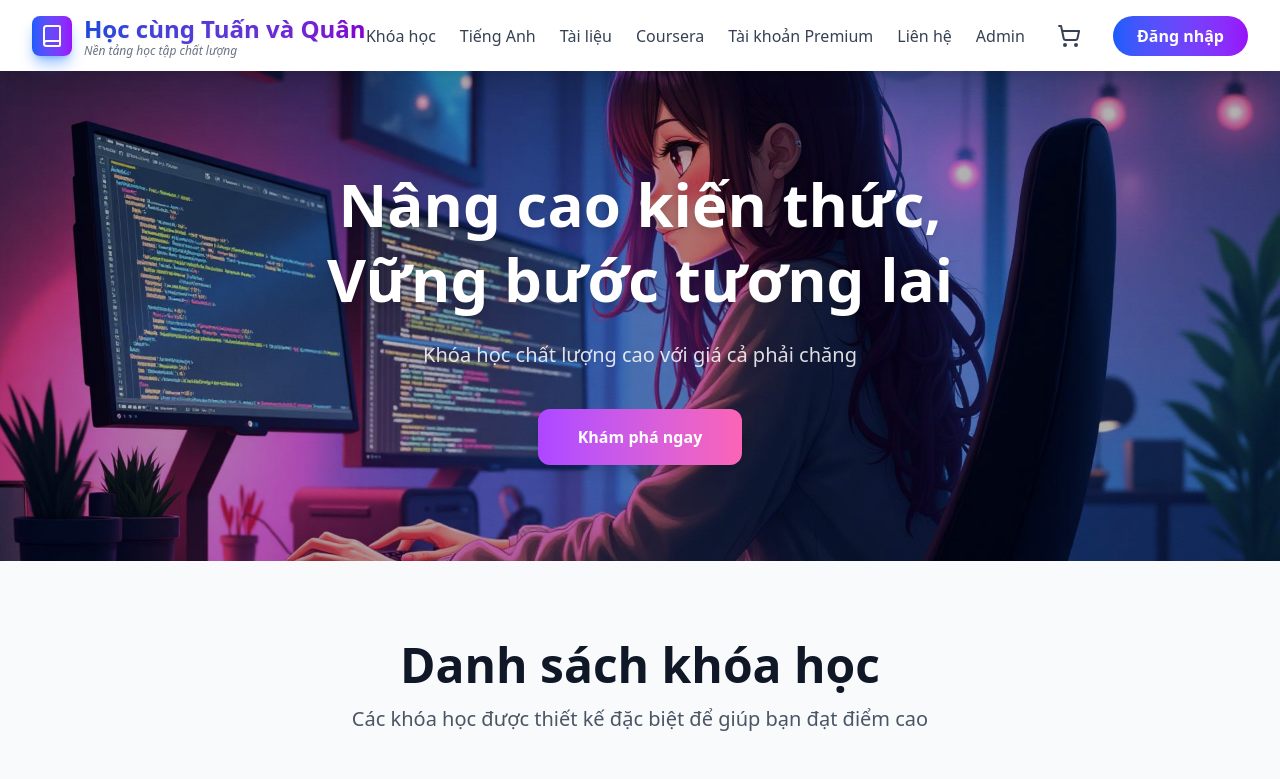
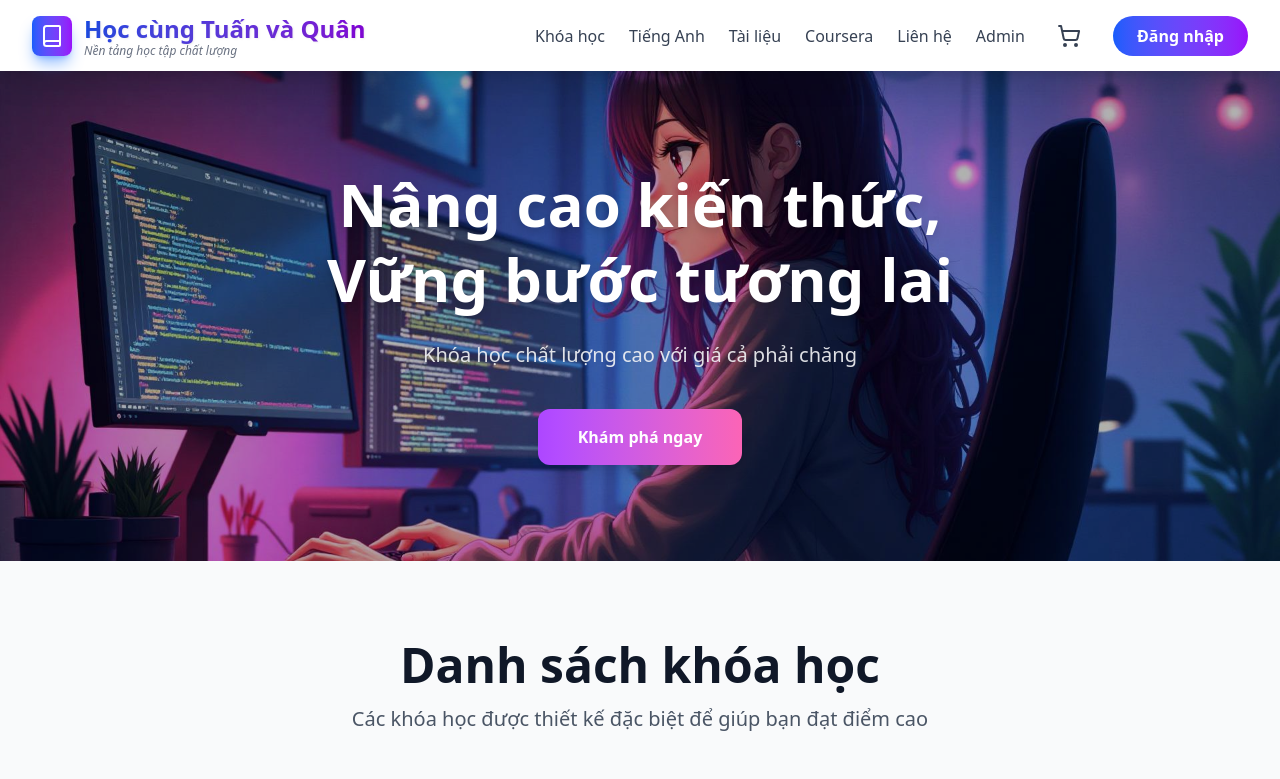
Before and after one commit to tuanfptu122005194908/webtuanvaquanfpt, a React (Vite) app in the folder frontend/: page / in a window 1280 px wide. Shown: the top 779 px of the page. Built offline with nearby package versions, Linux system fonts and the light colour scheme.

Commit message:
xoa tai khoan pre

```diff
--- a/frontend/src/App.jsx
+++ b/frontend/src/App.jsx
@@ -2513,6 +2513,8 @@ const [notification, setNotification] = useState({ message: '', type: '' });
 
     { code: "MAE101", name: "Mathematics for Engineers", price: 70000, semester: "Kỳ 1", img: mae101 },
 
+    { code: "SDI101m", name: "Introduction to Semiconductor Devices_Nhập môn thiết bị bán dẫn", price: 70000, semester: "Kỳ 1", img: mas291 },
+
 
 
     // Kỳ 2
@@ -2543,121 +2545,7 @@ const [notification, setNotification] = useState({ message: '', type: '' });
 
   ];
 
-// 🔥 THÊM DỮ LIỆU TÀI KHOẢN PREMIUM
-  const accounts = [
-
-    {
-      id: 102,
-      name: "ChatGPT PLUS - 1 tháng - Shared 3 slots",
-      duration: "1 tháng",
-      price: 100000,
-      type: 'chatgpt',
-      stats: { carts: 1282, sold: 18 },
-      logoText: "T&Q",
-      color: 'green-600',
-      img: tk3
-    },
-
-    {
-      id: 104,
-      name: "Tài khoản Quizlet Plus 30 Ngày",
-      duration: "1 tháng",
-      price: 20000,
-      type: 'quizlet',
-      stats: { carts: 6528, sold: 5 },
-      logoText: "T&Q",
-      color: 'blue-600',
-      img: tk2
-    },
-    {
-      id: 105,
-      name: "NETFLIX 4K 1 THÁNG CAO CẤP",
-      duration: "1 tháng",
-      price: 80000,
-      type: 'netflix',
-      stats: { carts: 252, sold: 42 },
-      logoText: "T&Q",
-      color: 'red-600',
-      img: tk1
-    },
-
-    {
-      id: 107,
-      name: "Capcut Pro 1 tháng - Dùng riêng",
-      duration: "1 tháng",
-      price: 70000,
-      type: 'capcut',
-      stats: { carts: 138, sold: 159 },
-      logoText: "T&Q",
-      color: 'pink-600',
-      img: tk4
-    },
-    {
-      id: 108,
-      name: "Canva Pro 1 Năm CHÍNH CHỦ",
-      duration: "1 năm",
-      price: 100000,
-      type: 'canva',
-      stats: { carts: 182, sold: 9999 },
-      logoText: "T&Q",
-      color: 'indigo-600' ,
-      img : tk5
-    },
-
-    {
-      id: 110,
-      name: "Quizlet Plus 1 Năm",
-      duration: "1 năm CHÍNH CHỦ",
-      price: 230000,
-      type: 'quizlet',
-      stats: { carts: 54, sold: 9999 },
-      logoText: "T&Q",
-      color: 'blue-600',
-      img: tk2
-    },
-
-  ];
-
-const getLogoColor = (accountName) => {
-  switch (accountName.toLowerCase().trim()) {
-    case "quizlet plus":
-    case "tài khoản quizlet plus 30 ngày":
-    case "quizlet plus 1 năm":
-      return "text-blue-600";
-    case "netflix 4k 1 tháng cao cấp":
-      return "text-red-600";
-    case "capcut pro 1 tháng - dùng riêng":
-      return "text-pink-600";
-    case "canva pro 1 năm chính chủ":
-      return "text-indigo-600";
-    case "duolingo super 1 năm chính chủ":
-      return "text-green-600";
-    case "chatgpt plus - 1 tháng - shared 3 slots":
-      return "text-green-500";
-    case "super gnak a.i":
-      return "text-cyan-500";
-    case "studocu premium":
-      return "text-yellow-600";
-    case "claude 4 sonnet maxmode":
-      return "text-purple-600";
-    default:
-      return "text-gray-900";
-  }
-};
-
-
-
-const getAccountBgColor = (accountName) => {
-    if (accountName.includes("Quizlet")) return "bg-blue-700";
-    if (accountName.includes("NETFLIX")) return "bg-red-700";
-    if (accountName.includes("Capcut")) return "bg-pink-700";
-    if (accountName.includes("Canva")) return "bg-indigo-700";
-    if (accountName.includes("DUOLINGO")) return "bg-green-700";
-    if (accountName.includes("Claude") || accountName.includes("ChatGPT")) return "bg-purple-700";
-    if (accountName.includes("STUDoCU")) return "bg-yellow-600";
-    if (accountName.includes("Super Gnak")) return "bg-cyan-700";
-    return "bg-gray-700";
-};
+
   const groupedDocuments = allDocuments.reduce((acc, doc) => {
 
     (acc[doc.semester] = acc[doc.semester] || []).push(doc);
@@ -3003,7 +2891,7 @@ setDiscountAmount(0);
                 { name: "Tiếng Anh", id: "english" },
                 { name: "Tài liệu", id: "documents" },
                 { name: "Coursera", id: "coursera" },
-                { name: "Tài khoản Premium", id: "accounts" },
+
                 { name: "Liên hệ", id: "contact" },
               ].map((item, idx) => (
                 <a
@@ -3723,106 +3611,7 @@ setDiscountAmount(0);
 
       </section>
 
-<section id="accounts" className="py-20 font-sans bg-gray-900 text-white">
-      <div className="container mx-auto px-4">
-        <div className="text-center mb-12">
-          <h2 className="text-4xl md:text-5xl font-extrabold text-white mb-4">
-            ⚡ Tài khoản Premium
-          </h2>
-          <p className="text-gray-400 text-lg md:text-xl">
-            Nâng cấp trải nghiệm học tập và làm việc với các tài khoản chất lượng
-          </p>
-        </div>
-
-        {/* Đảm bảo dùng grid và gap để các box không đè lên nhau */}
-        <div className="grid grid-cols-2 md:grid-cols-3 lg:grid-cols-4 gap-4">
-          {accounts.map((account) => {
-            const badgeColorClass = getAccountBgColor(account.name);
-            const isStudocu = account.name.includes("STUDoCU");
-
-            return (
-              <div
-                key={account.id}
-                className="bg-gray-800 rounded-xl shadow-2xl hover:shadow-3xl transition transform hover:scale-[1.02] overflow-hidden flex flex-col relative border border-gray-700 min-h-[300px]"
-              >
-
-                {/* Header Block - GIẢM CHIỀU CAO VÀ CHỈNH LẠI CĂN CHỈNH */}
-                <div className={`p-4 pt-12 text-center relative h-28 ${badgeColorClass} flex justify-center items-end`}>
-
-                  {/* Logo - TĂNG KÍCH THƯỚC VÀ ĐẨY LÊN ÍT HƠN */}
-                 <div className="absolute top-0 left-1/2 transform -translate-x-1/2">
-                   {/* Thay đổi w-16 h-16 thành w-20 h-20 (Tăng kích thước) */}
-                   {/* Thay đổi -translate-y-8 thành -translate-y-1/2 (Căn giữa theo chiều dọc của Logo so với đường cắt ngang) */}
-                    <div className="w-20 h-20 rounded-full bg-white flex items-center justify-center shadow-lg transform -translate-y-1/2 border-4 border-gray-900/10 overflow-hidden">
-                        <img
-                            src={account.img}
-                            alt={account.name}
-                            className="w-full h-full object-cover p-1"
-                        />
-                    </div>
-                  </div>
-
-                  {/* Duration Label */}
-                  <p className="text-white text-sm font-bold opacity-80">
-                    {account.duration}
-                  </p>
-
-                  {/* Label "OFF NOW" - Studocu only */}
-                  {isStudocu && (
-                    <div className="absolute top-0 right-0 bg-red-600 text-white text-xs font-bold px-3 py-1 rounded-bl-lg">
-                      OFF NOW!
-                    </div>
-                  )}
-                </div>
-
-             {/* Body Content */}
-                <div className="p-4 flex flex-col flex-1">
-
-                  <div className="text-center flex-1 mt-4"> {/* Đã thêm mt-4 để tạo khoảng trống dưới logo */}
-                      <h4 className="font-bold text-lg text-gray-100 mb-1 leading-snug">
-                          {account.name}
-                      </h4>
-                      {/* Logo Text (FUO) */}
-                      <p className="text-xs font-black text-yellow-400 mb-3">
-                          {account.logoText}
-                      </p>
-                  </div>
-
-                    {/* Stats Bar */}
-                   <div className="flex justify-around items-center bg-gray-700 rounded-lg p-2 text-xs font-semibold my-4">
-                        <div className="flex items-center text-blue-400">
-                          <ShoppingCart className="w-3 h-3 mr-1" /> {account.stats.carts.toLocaleString()}
-                        </div>
-                        <div className="flex items-center text-red-400">
-                          <DollarSign className="w-3 h-3 mr-1" /> {account.stats.sold.toLocaleString()}
-                        </div>
-                    </div>
-
-                    {/* Price & Button */}
-                   <div className="mt-auto">
-                      <p className="text-2xl font-extrabold text-yellow-400 text-center mb-3">
-                          {account.price.toLocaleString("vi-VN")} đ
-                      </p>
-                      <button
-                        onClick={() =>
-                          addToCart({
-                            ...account,
-                            type: "premium_account",
-                            price: account.price,
-                          })
-                        }
-                       className="w-full bg-teal-600 text-white px-4 py-3 rounded-lg shadow-lg hover:shadow-xl transition transform hover:scale-[1.01] font-semibold"
-                      >
-                          Mua hàng
-                      </button>
-                    </div>
-                </div>
-              </div>
-            );
-          })}
-        </div>
-      </div>
-    </section>
+
       {/* Contact Section */}
 
       <section id="contact" className="py-20 bg-gray-900 text-white">
```
